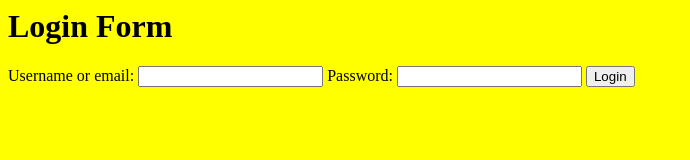
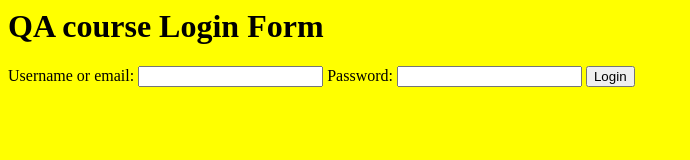
Before and after one commit to salimakali/mywebsite, a plain HTML site: page Index.html in a window 1280 px wide. Shown: the whole page, without its empty margins (0-690 px from the left). Drawn offline with Linux system fonts and the light colour scheme.

Commit message:
changes heading

```diff
--- a/Index.html
+++ b/Index.html
@@ -8,7 +8,7 @@
 
 <body bgcolor="yellow">
     <div>
-        <h1>Login Form</h1>
+        <h1>QA course Login Form</h1>
     </div>
     <div>
         <form action="login.html">
```
